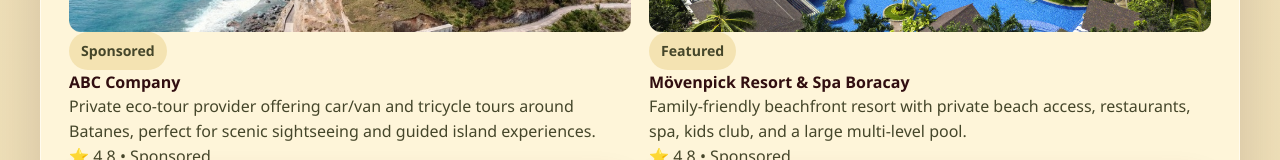
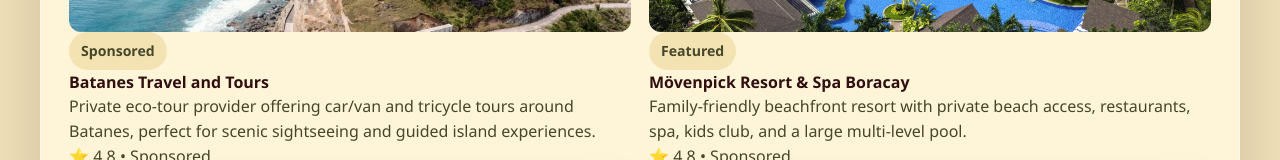
Before and after one commit to daniroblox/itenerary_generator, a website: page pages/marketplace.html in a window 1280 px wide. Shown: the part 4059-4219 px from the top of the page. Drawn offline with Linux system fonts and the light colour scheme.

Commit message:
correct name

```diff
--- a/pages/marketplace.html
+++ b/pages/marketplace.html
@@ -730,7 +730,7 @@
                 <div class="trip-card-body">
                     <p class="pill">Sponsored</p>
 
-                    <h3>ABC Company</h3>
+                    <h3>Batanes Travel and Tours</h3>
 
                     <p>
                         Private eco-tour provider offering car/van and tricycle tours around Batanes,
```
